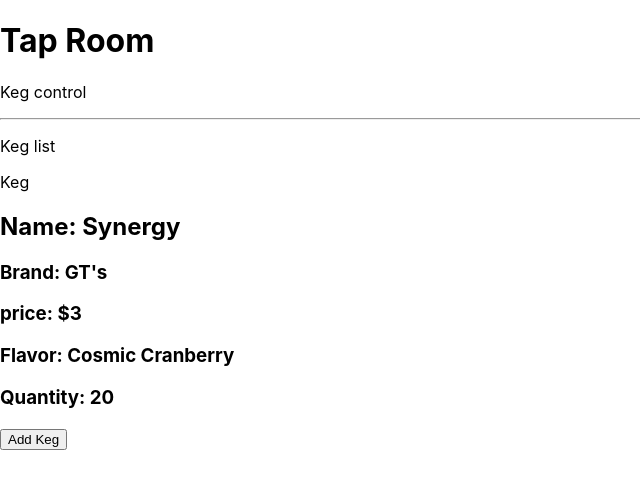
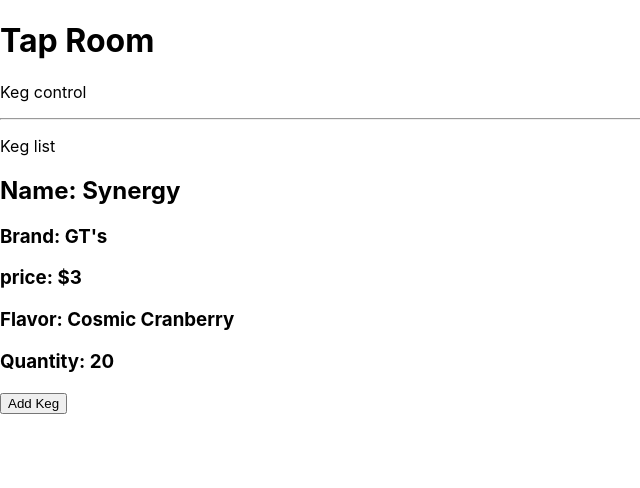
Before and after one commit to fc-dogan/Taproom-Redux, a React (Create React App) app: page / in a window 1280 px wide. Shown: the top 488 px of the page, without its empty margins (0-640 px from the left). Built offline with nearby package versions, Linux system fonts and the light colour scheme.

Commit message:
create Kegdetail component and pass the selectedKeg state as props

```diff
--- a/src/components/Keg.js
+++ b/src/components/Keg.js
@@ -5,22 +5,25 @@
 function Keg(props) {
   return (
     <React.Fragment>
-    <p>Keg</p>
-    <h2><strong>Name:</strong> {props.name}</h2>
-    <h3><strong>Brand:</strong> {props.brand}</h3>
-    <h3><strong>price:</strong> ${props.price}</h3>
-    <h3><strong>Flavor:</strong> {props.flavor}</h3>
-    <h3><strong>Quantity:</strong> {props.quantity}</h3>
+    <div onClick={() => props.whenKegClicked(props.id)}>
+      <h2><strong>Name:</strong> {props.name}</h2>
+      <h3><strong>Brand:</strong> {props.brand}</h3>
+      <h3><strong>price:</strong> ${props.price}</h3>
+      <h3><strong>Flavor:</strong> {props.flavor}</h3>
+      <h3><strong>Quantity:</strong> {props.quantity}</h3>
+    </div>
     </React.Fragment>
   )
 }
 
 Keg.propTypes = {
+  whenKegClicked: PropTypes.func,
   name: PropTypes.string,
   brand: PropTypes.string,
   price: PropTypes.number,
   flavor: PropTypes.string,
-  quantity: PropTypes.number
+  quantity: PropTypes.number,
+  id: PropTypes.string,
 }
 
 export default Keg;
--- a/src/components/KegContol.js
+++ b/src/components/KegContol.js
@@ -1,6 +1,7 @@
 import React from 'react';
 import KegList from './KegList';
 import NewKegForm from './NewKegFrom';
+import KegDetail from './KegDetail';
 
 class KegControl extends React.Component {
   constructor(props){
@@ -15,7 +16,8 @@
           flavor: "Cosmic Cranberry",
           quantity: 20,
         }
-      ]
+      ],
+      selectedKeg: null,
     }
   }
 
@@ -33,15 +35,25 @@
     });
   }
 
+  handleChangingSelectedKeg = (id) => {
+    const newSelectedKeg = this.state.allKombuchaList.filter(keg => keg.id === id);
+    this.setState({
+      selectedKeg: newSelectedKeg
+    })
+  }
+
 
   render(){
     let currentlyVisibleState= null;
     let buttonText = null;
-    if(this.state.formVisibleOnPage){
+    if(this.state.selectedKeg !== null) {
+      currentlyVisibleState = <KegDetail selectedKeg={this.state.selectedKeg} />
+      buttonText = "Return to Keg list";
+    } else if(this.state.formVisibleOnPage){
       currentlyVisibleState = <NewKegForm onNewKegCreation={this.handleAddingNewKegToList}/>
       buttonText = "Return to Keg list";
     } else {
-      currentlyVisibleState = <KegList kegList={this.state.allKombuchaList} />
+      currentlyVisibleState = <KegList kegList={this.state.allKombuchaList} onKegSelection={this.handleChangingSelectedKeg} />
       buttonText = "Add Keg";
     }
     return (
--- /dev/null
+++ b/src/components/KegDetail.js
@@ -0,0 +1,21 @@
+import React from 'react';
+import PropTypes from 'prop-types';
+
+function KegDetail(props){
+  const { selectedKeg } = props;
+  return (
+    <React.Fragment>
+      <h3><strong>Name:</strong> {selectedKeg.name}</h3>
+      <h3><strong>Brand:</strong> {selectedKeg.brand}</h3>
+      <h3><strong>price:</strong> ${selectedKeg.price}</h3>
+      <h3><strong>Flavor:</strong> {selectedKeg.flavor}</h3>
+      <h3><strong>Quantity:</strong> {selectedKeg.quantity}</h3>
+    </React.Fragment>
+  )
+}
+
+KegDetail.propTypes = {
+  selectedKeg: PropTypes.object
+}
+
+export default KegDetail ;
--- a/src/components/KegList.js
+++ b/src/components/KegList.js
@@ -9,11 +9,13 @@
       <p>Keg list</p>
       {props.kegList.map( keg =>
         <Keg
+          whenKegClicked = {props.onKegSelection}
           name={keg.name}
           brand={keg.brand}
           price={keg.price}
           flavor={keg.flavor}
           quantity={keg.quantity}
+          id = {keg.id}
           />
       )}
     </React.Fragment>
@@ -21,7 +23,8 @@
 }
 
 KegList.propTypes = {
-  kegList: PropTypes.array
+  kegList: PropTypes.array,
+  onKegSelection: PropTypes.func
 }
 
 export default KegList ;
```
